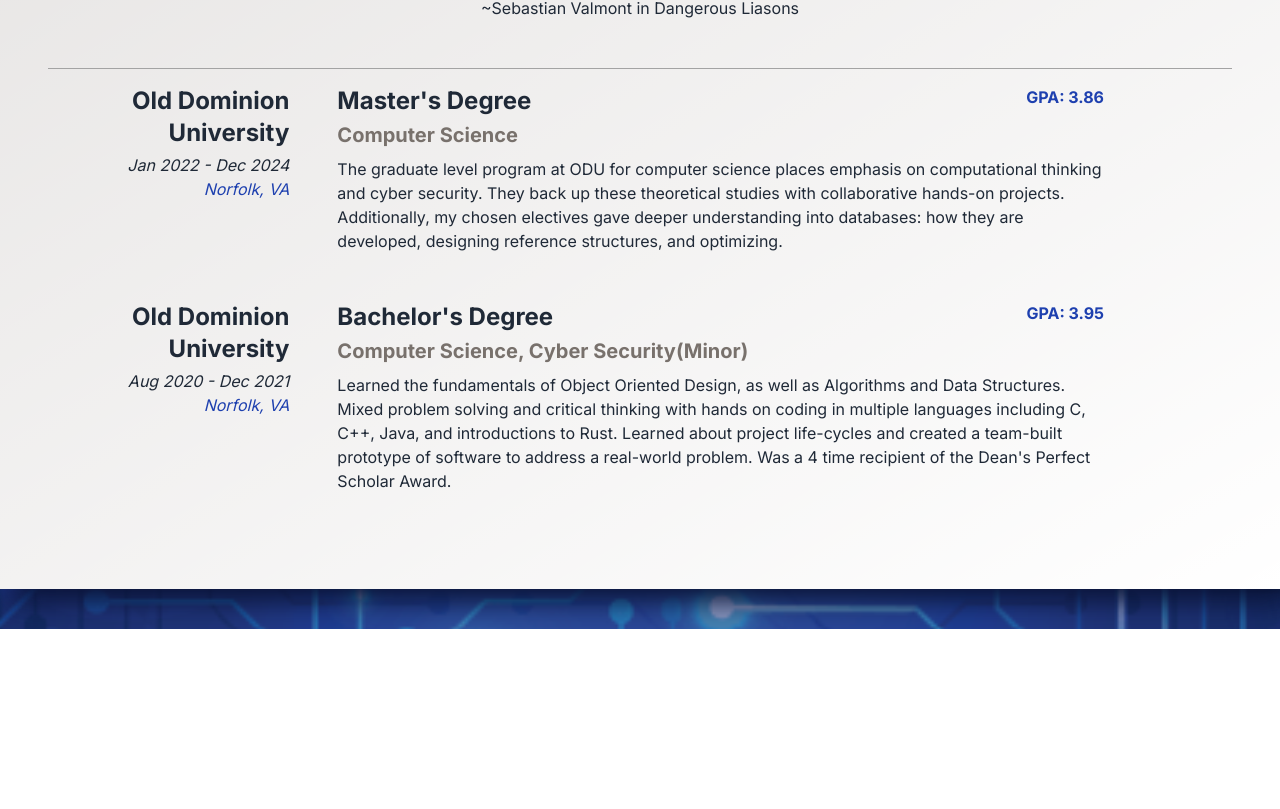
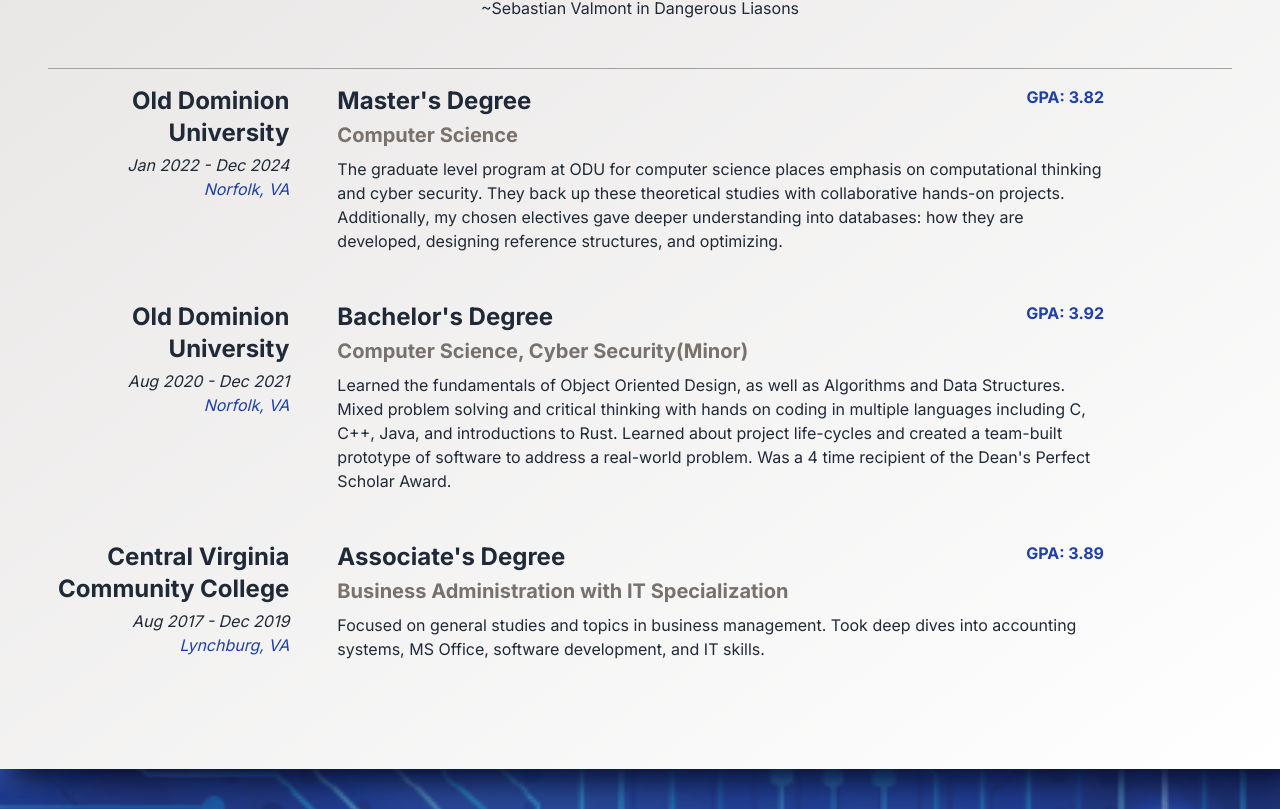
Before and after one commit to randyL78/portfolio_2023, a React app: page / in a window 1280 px wide. Shown: the part 2726-3535 px from the top of the page. Before the commit the page ends 3355 px from the top, so only its background shows below. Built offline with nearby package versions, Linux system fonts and the light colour scheme.

Commit message:
Add education experience at CVCC

```diff
--- a/src/data/education.ts
+++ b/src/data/education.ts
@@ -8,7 +8,7 @@
     location: 'Norfolk, VA',
     title: "Master's Degree",
     focus: 'Computer Science',
-    gpa: 3.86,
+    gpa: 3.82,
     description: 'The graduate level program at ODU for computer science places ' +
       'emphasis on computational thinking and cyber security. They back up these ' +
       'theoretical studies with collaborative hands-on projects. Additionally, my ' +
@@ -22,12 +22,24 @@
     location: 'Norfolk, VA',
     title: "Bachelor's Degree",
     focus: 'Computer Science, Cyber Security(Minor)',
-    gpa: 3.95,
+    gpa: 3.92,
     description: "Learned the fundamentals of Object Oriented Design, as well as " +
       "Algorithms and Data Structures. Mixed problem solving and critical thinking " +
       "with hands on coding in multiple languages including C, C++, Java, and " +
       "introductions to Rust. Learned about project life-cycles and created a team-built " +
       "prototype of software to address a real-world problem. Was a 4 time recipient of " +
       "the Dean's Perfect Scholar Award."
-  }
+  },
+  {
+    institution: 'Central Virginia Community College',
+    startDate: 'Aug 2017 ',
+    endDate: 'Dec 2019',
+    location: 'Lynchburg, VA',
+    title: "Associate's Degree",
+    focus: 'Business Administration with IT Specialization',
+    gpa: 3.89,
+    description: 'Focused on general studies and topics in business management. Took ' +
+      'deep dives into accounting systems, MS Office, software development, and IT skills.'
+  },
+
 ]
```
